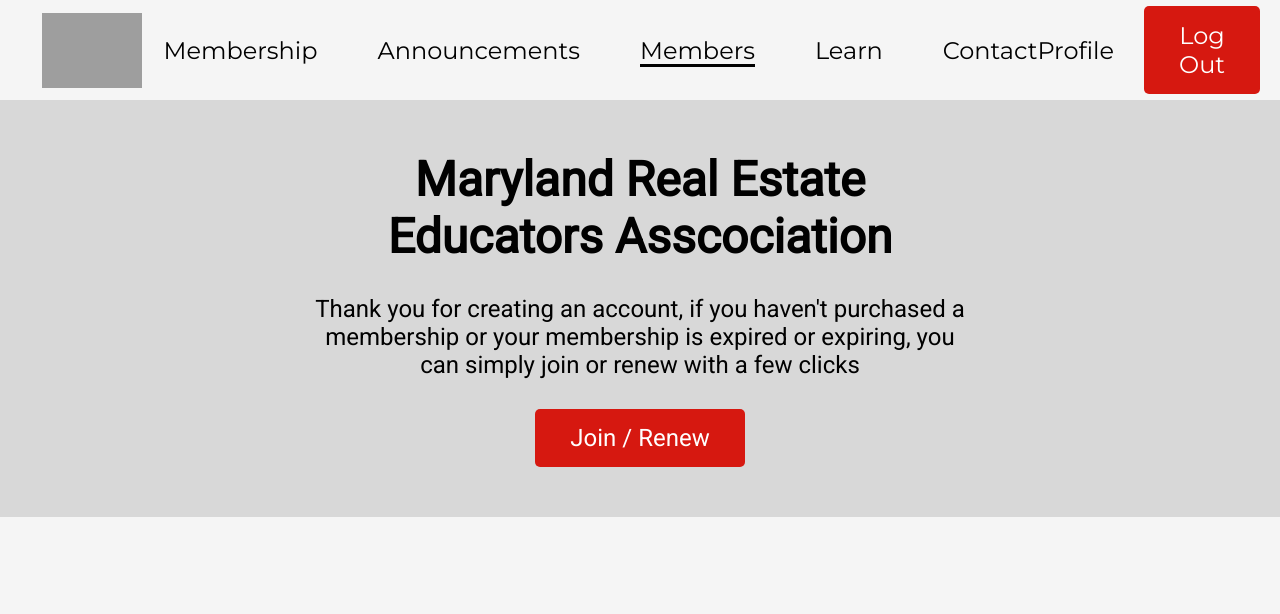
After one commit to dmccaffrey01/MREEA_WEBSITE, a Django app: page /members/ in a window 1280 px wide. The commit adds this page. Shown: the top 614 px of the page. Run offline with Django 3.2, Linux system fonts and the light colour scheme; the visitor is signed in with stand-in values (Sample User, id 1); parts of the project's set-up code (start-up, migrations or seed data) failed here and were passed over; some libraries are stand-ins or nearby versions; grey boxes are pictures that could not be loaded.

Commit message:
Add profile and edit profile form

```diff
--- a/main_app/admin.py
+++ b/main_app/admin.py
@@ -1,5 +1,7 @@
 from django.contrib import admin
 
-from .models import User
+from .models import User, Event, MemberProfile
 
 admin.site.register(User)
+admin.site.register(Event)
+admin.site.register(MemberProfile)
--- a/main_app/urls.py
+++ b/main_app/urls.py
@@ -10,7 +10,10 @@ urlpatterns = [
     path('membership/', views.membership, name='membership'),
     path('announcements/', views.announcements, name='announcements'),
     path('events/create/', views.create_event, name='create_event'),
-    path('events/<str:unique_event_id>/', views.event_detail, name='event_detail'),
-    path('events/<str:unique_event_id>/edit/', views.edit_event, name='edit_event'),
+    path('events/<str:event_short_uuid>/', views.event_detail, name='event_detail'),
+    path('events/<str:event_short_uuid>/edit/', views.edit_event, name='edit_event'),
     path('get_event_data/', views.get_event_data, name='get_event_data'),
+    path('members/', views.members, name='members'),
+    path('profile/<str:member_short_uuid>/', views.member_profile, name='member_profile'),
+    path('profile/<str:member_short_uuid>/edit', views.edit_member_profile, name='edit_member_profile'),
 ]
--- a/main_app/views.py
+++ b/main_app/views.py
@@ -6,8 +6,8 @@ from django.http import JsonResponse
 from django.db.models import Q
 from .forms import CustomSignupForm
 from django.contrib.auth import login
-from .models import Event
-from .forms import EventForm
+from .models import Event, MemberProfile
+from .forms import EventForm, MemberProfileForm
 from django.utils import timezone
 
 
@@ -99,8 +99,8 @@ def announcements(request):
     return render(request, 'announcements.html', context)
 
 
-def edit_event(request, unique_event_id):
-    event = get_object_or_404(Event, unique_event_id=unique_event_id)
+def edit_event(request, event_short_uuid):
+    event = get_object_or_404(Event, event_short_uuid=event_short_uuid)
 
     if request.method == 'POST':
         if 'delete' in request.POST:
@@ -135,8 +135,8 @@ def create_event(request):
     return render(request, 'create_event.html', context)
 
 
-def event_detail(request, unique_event_id):
-    event = Event.objects.get(unique_event_id=unique_event_id)
+def event_detail(request, event_short_uuid):
+    event = Event.objects.get(event_short_uuid=event_short_uuid)
 
     context = {
         'event': event
@@ -155,3 +155,51 @@ def get_event_data(request):
     }
 
     return JsonResponse(data, safe=False)
+
+
+def members(request):
+    global previous_url
+
+    previous_url = '/members/'
+
+    context = {
+
+    }
+
+    return render(request, 'members.html', context)
+
+
+def member_profile(request, member_short_uuid):
+    user = request.user
+
+    global previous_url
+
+    member_profile, created = MemberProfile.objects.get_or_create(user=user)
+
+    previous_url = f'/profile/{member_short_uuid}'
+
+    context = {
+        'user': user,
+        'member_profile': member_profile,
+        'previous_url': previous_url,
+    }
+
+    return render(request, 'member-profile.html', context)
+
+
+def edit_member_profile(request, member_short_uuid):
+    member_profile = get_object_or_404(MemberProfile, user__member_short_uuid=member_short_uuid)
+
+    if request.method == 'POST':
+        form = MemberProfileForm(request.POST, instance=member_profile)
+        if form.is_valid():
+            form.save()
+            return redirect('member_profile')
+    else:
+        form = MemberProfileForm(instance=member_profile)
+
+    context = {
+        'form': form,
+        'member_profile': member_profile,
+    }
+    return render(request, 'edit_profile.html', context)
--- a/static/css/style.css
+++ b/static/css/style.css
@@ -1100,7 +1100,6 @@ footer {
     display: flex;
 }
 
-
 /* Announcements Calendar Section */
 
 .announcements-section-container{
@@ -1208,3 +1207,54 @@ footer {
 .event-detail-section-container {
     gap: 20px;
 }
+
+/* Members Page Secton */
+
+.members-page-account-seciton-1 {
+    padding: 0;
+}
+
+.members-page-no-account-wrapper {
+    height: calc(100vh - 100px);
+}
+
+.members-search-form-section-container {
+    position: relative;
+}
+
+.members-search-form-card {
+    position: absolute;
+    padding: 50px;
+    border-radius: 15px;
+    background-color: var(--TRANSPARENT-DARK-3);
+    width: 550px;
+}
+
+.members-search-form-reasons {
+    left: 0;
+    top: 100px;
+    gap: 10px;
+    align-items: flex-start;
+}
+
+.members-search-form-reasons .sub-heading,
+.members-search-form-reasons .sub-heading-2 {
+    font-weight: 800;
+}
+
+.members-search-form-reasons .sub-heading-2 {
+    color: var(--YELLOW-LOGO);
+}
+
+.members-search-reasons-container {
+    gap: 10px;
+}
+
+.members-search-reason {
+    font-size: 1.1rem;
+}
+
+.members-search-img-container {
+    width: 700px;
+    height: 700px;
+}
--- a/templates/base.html
+++ b/templates/base.html
@@ -40,7 +40,7 @@
                         <a href="{% url 'announcements' %}" class="nav-link">Announcements</a>
                     </li>
                     <li class="nav-item">
-                        <a href="#" class="nav-link">Members</a>
+                        <a href="{% url 'members' %}" class="nav-link">Members</a>
                     </li>
                     <li class="nav-item">
                         <a href="#" class="nav-link">Learn</a>
@@ -59,8 +59,8 @@
             <div class="account-login-container">
                 <div class="account-login-btns-container">
                     {% if user.is_authenticated %}
-                    <a href="#" class="dark-text nav-link">
-                        Account
+                    <a href="{% url 'member_profile' user.member_short_uuid %}" class="dark-text nav-link">
+                        Profile
                     </a>
                     <a href="{% url 'account_logout' %}" class="btn logout-btn">
                         Log Out
--- a/templates/event_detail.html
+++ b/templates/event_detail.html
@@ -23,7 +23,7 @@
         <div class="dark-text">Ends - {{ event.end_date }}</div>
         <div class="dark-text">Location - {{ event.location }}</div>
 
-        <a href="{% url 'edit_event' event.unique_event_id %}" class="btn">Edit Event</a>
+        <a href="{% url 'edit_event' event.event_short_uuid %}" class="btn">Edit Event</a>
     </div>
 </section>
 
--- a/templates/index.html
+++ b/templates/index.html
@@ -14,13 +14,13 @@
                 <div class="hero-card hero-card-1 container-col">
                     {% if user.is_authenticated %}
                     <div class="hero-card-content-container container-col">
-                        <div class="hero-card-heading white-text heading">Join / Renew Membership</div>
+                        <div class="hero-card-heading white-text heading">Maryland Real Estate Educators Asscociation</div>
                         <div class="white-text">Simply click the button to join or renew our memebership and access our community</div>
                         <a class="btn">Join / Renew</a>
                     </div>
                     {% else %}
                     <div class="hero-card-content-container container-col">
-                        <div class="hero-card-heading white-text heading">Login / Register</div>
+                        <div class="hero-card-heading white-text heading">Maryland Real Estate Educators Asscociation</div>
                         <div class="white-text">Login in or register a account, to get access to join our membership and access our member information</div>
                         <div class="btns-container container-row">
                             <a href="{% url 'account_login' %}" class="btn">Log in</a>
--- /dev/null
+++ b/templates/members.html
@@ -0,0 +1,58 @@
+{% extends "base.html" %}
+{% load static %}
+
+{% block content %}
+
+<section class="section account-member-section">
+    <div class="section-container container-col account-member-section-container members-page-account-seciton-1">
+        {% if user.is_authenticated %}
+        <div class="account-member-wrapper container-col">
+            <div class="account-member-content-container container-col">
+                <div class="heading dark-text">Maryland Real Estate Educators Asscociation</div>
+                <div class="dark-text">Thank you for creating an account, if you haven't purchased a membership or your membership is expired or expiring, you can simply join or renew with a few clicks</div>
+                <a href="#" class="btn">Join / Renew</a>
+            </div>
+        </div>
+        {% else %}
+        <div class="account-member-wrapper container-col members-page-no-account-wrapper">
+            <div class="account-member-content-container container-col">
+                <div class="heading dark-text">Maryland Real Estate Educators Asscociation</div>
+                <div class="dark-text">To get access to finding and searching members, please sign in or sign up. Sign up and become a member to join an amazing community where you can learn and grow. Already a member or have an account? Then sign in to join or renew your membership.</div>
+                <div class="btns-container container-row">
+                    <a href="{% url 'account_login' %}" class="btn">Log in</a>
+                    <a href="{% url 'account_signup' %}" class="btn">Register</a>
+                </div>
+            </div>
+        </div>
+        {% endif %}
+    </div>
+</section>
+
+{% if user.is_authenticated %}
+
+<section class="section members-search-form-section">
+    <div class="section-container container-col members-search-form-section-container">
+        <div class="container-col members-search-form-card members-search-form-reasons">
+            <div class="sub-heading white-text">Find a MREEA Member in your area</div>
+            <div class="sub-heading-2 white-text">What can a MREEA Member do for you?</div>
+            <ul class="container-col members-search-reasons-container">
+                <li class="members-search-reason white-text">Deliver high-quality instruction for maximum member engagement and learning.</li>
+                <li class="members-search-reason white-text">Design a variety of courses that cater to the unique learning preferences and needs of adult learners, ensuring a more personalized and fulfilling educational experience.</li>
+                <li class="members-search-reason white-text">Conduct systematic evaluations of existing educational programs to identify areas for improvement and make necessary enhancements.</li>
+                <li class="members-search-reason white-text">Evaluate the performance and competence of current instructors to maintain the standard of instruction.</li>
+                <li class="members-search-reason white-text">Assess both present and future educational requirements to align with the changing needs of your members.</li>
+            </ul>
+        </div>
+        <div class="members-search-img-container img-container">
+            <img src="https://res.cloudinary.com/dzwyiggcp/image/upload/v1689674694/MREEA/mreea-search-img__2_-transformed_drou2w.png" alt="Business Woman and Man shaking hands" class="img-100a">
+        </div>
+    </div>
+</section>
+
+{% endif %}
+{% endblock %}
+
+{% block js %}
+
+
+{% endblock %}
```
Also changed, not shown: main_app/forms.py (+13 -1 lines), main_app/models.py (+136 -1 lines), templates/announcements.html (+4 -4 lines), templates/edit_profile.html (added, +21 -0 lines), templates/member-profile.html (added, +19 -0 lines), main_app/migrations/0004_auto_20230718_1145.py (added), main_app/migrations/0005_auto_20230718_1202.py (added), main_app/migrations/0006_user_short_uuid.py (added), main_app/migrations/0007_auto_20230718_1210.py (added), main_app/migrations/0008_auto_20230718_1349.py (added).
